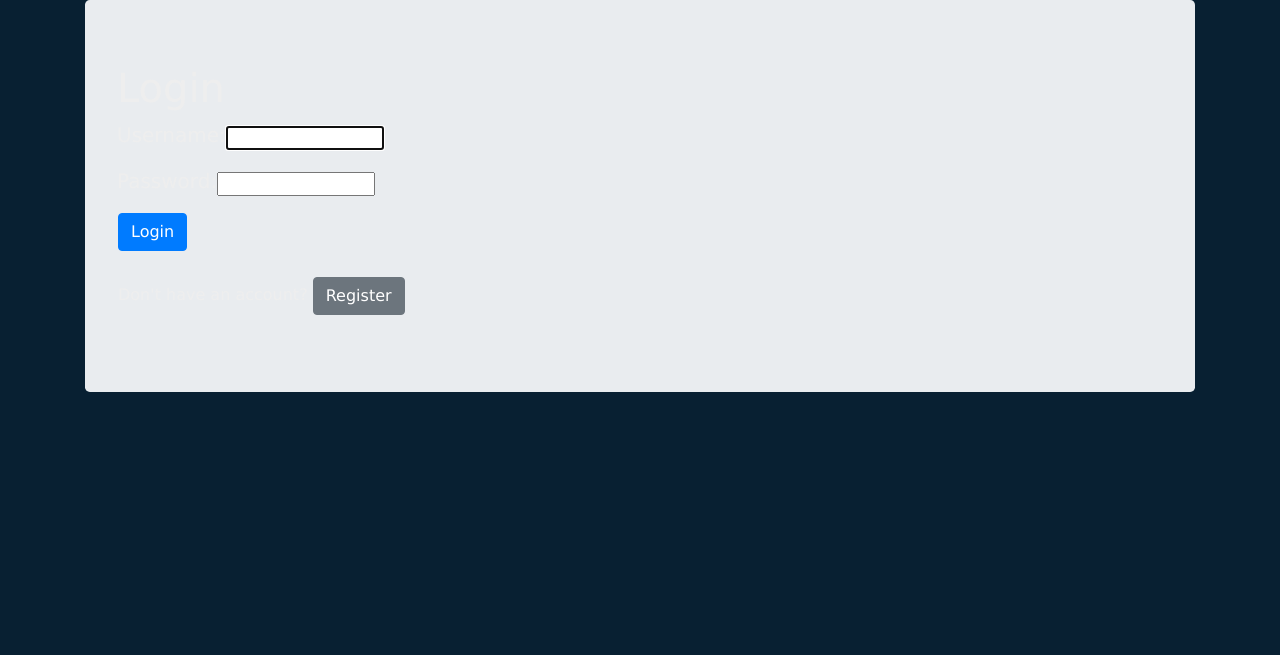
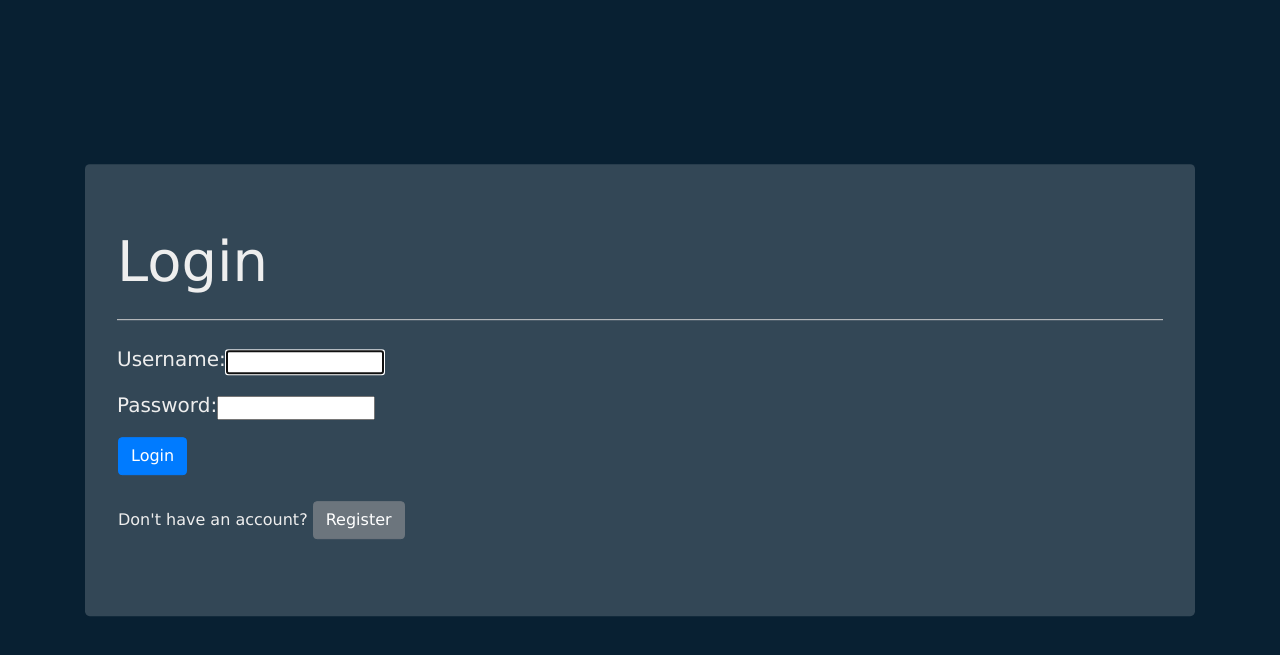
Before and after one commit to ChicoState/open-source-security-camera, a Django app: page /login/ in a window 1280 px wide. Shown: the part 59-714 px from the top of the page. Run offline with Django 3.2, Linux system fonts and the light colour scheme.

Commit message:
re-apply login front-end changes

```diff
--- a/osCam/templates/registration/login.html
+++ b/osCam/templates/registration/login.html
@@ -5,10 +5,11 @@
 {% endblock %}
 
 {% block content %}
-    <div class="container">
-      <div class = "jumbotron">
-        <h1>Login</h1>
-        <form action="{% url 'login' %}" method="POST">{% csrf_token %}
+    <div class="container center">
+      <div class="jumbotron jumbotron-div">
+        <h1 class="display-4">Login</h1>
+        <hr class="my-4">
+        <form action="/login/" method="POST">{% csrf_token %}
           <div style="color: red">
           {{ form.non_field_errors }}
           </div>
```
